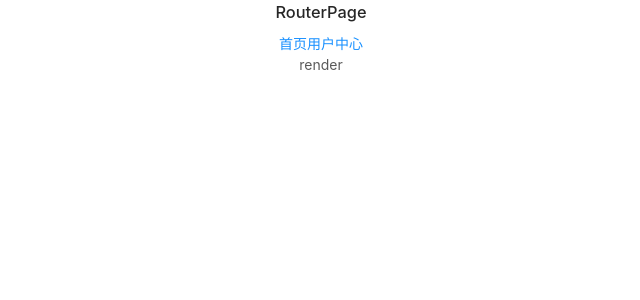
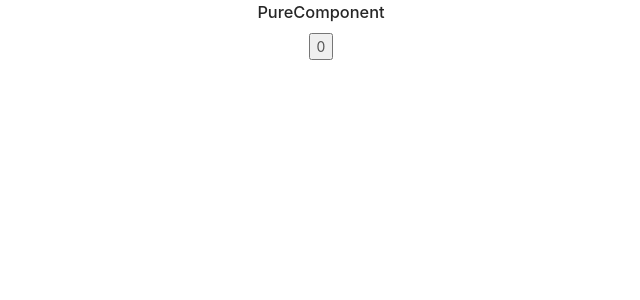
Before and after one commit to zxlzl/constant-learning, a React (Create React App) app in the folder react-pre/: page / in a window 1280 px wide. Shown: the top 300 px of the page, without its empty margins (319-959 px from the left). Built offline with nearby package versions, Linux system fonts and the light colour scheme.

Commit message:
PureComponent

```diff
--- a/react-pre/src/App.js
+++ b/react-pre/src/App.js
@@ -14,7 +14,8 @@ import './App.css';
 // import CompositionPage from "./pages/CompositionPage"
 // import ReduxPage from "./pages/ReduxPage"
 // import ReactReduxPage from "./pages/ReactReduxPage"
-import RouterPage from "./pages/RouterPage"
+// import RouterPage from "./pages/RouterPage"
+import PureComponentPage from "./pages/PureComponentPage"
 
 
 function App() {
@@ -29,7 +30,8 @@ function App() {
       {/* <CompositionPage></CompositionPage> */}
       {/* <ReduxPage></ReduxPage> */}
       {/* <ReactReduxPage></ReactReduxPage> */}
-      <RouterPage></RouterPage>
+      {/* <RouterPage></RouterPage> */}
+      <PureComponentPage></PureComponentPage>
     </div>
   );
 }
--- /dev/null
+++ b/react-pre/src/pages/PureComponentPage.js
@@ -0,0 +1,34 @@
+import React, { Component,PureComponent } from 'react'
+
+export default class PureComponentPage extends PureComponent {
+  constructor(props) {
+    super(props)
+    this.state = {
+      count: 0,
+      // obj: {num: 0}
+    }
+  }
+
+  setCount = () => {
+    this.setState({
+      count: 100,
+      // obi: {num:1000}
+    })
+  }
+
+  // shouldComponentUpdate(nextProps,nextStates){
+  //   return nextStates.count !== this.state.count
+  // }
+
+  render() {
+    console.log("render");
+
+    const { count } = this.state
+    return (
+      <div>
+        <h3>PureComponent</h3>
+        <button onClick={this.setCount}>{count}</button>
+      </div>
+    )
+  }
+}
```
